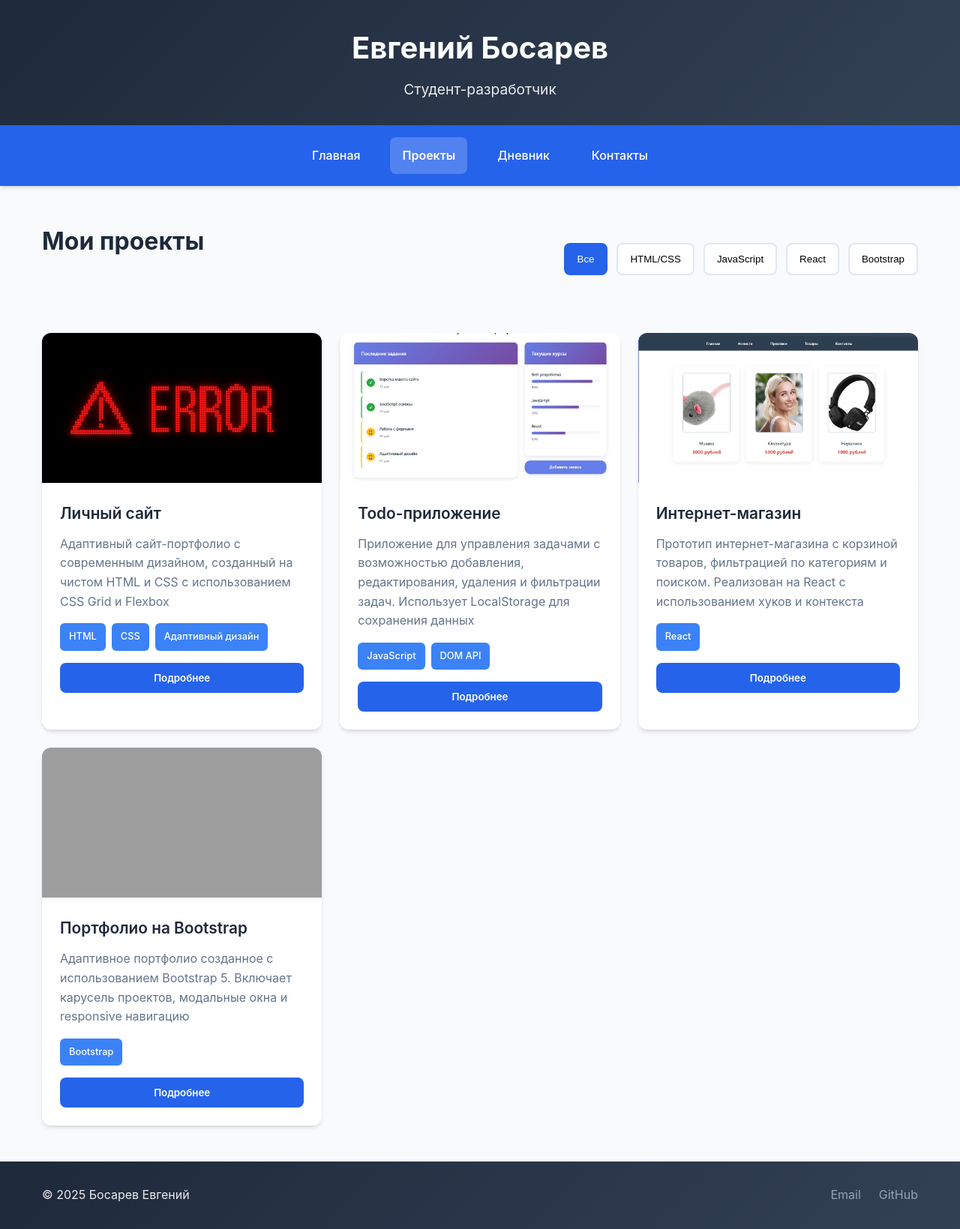
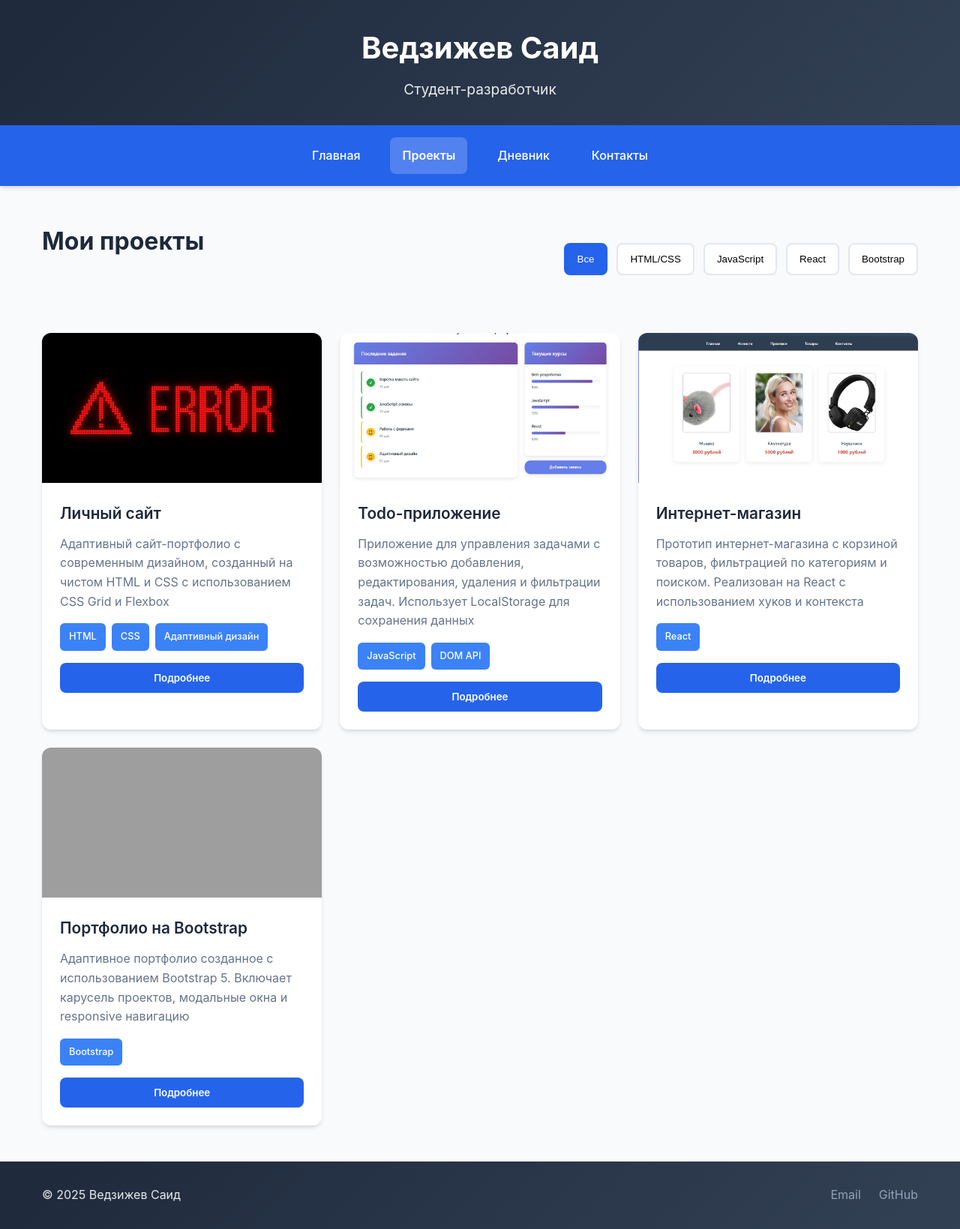
Before and after one commit to jackinevesuele/Kontrolnaya3, a plain HTML site: page pages/projects.html in a window 1280 px wide. Shown: the whole page at 75% size. Drawn offline with Linux system fonts and the light colour scheme; grey boxes are pictures that could not be loaded.

Commit message:
Update projects.html

```diff
--- a/pages/projects.html
+++ b/pages/projects.html
@@ -3,7 +3,7 @@
 <head>
     <meta charset="UTF-8">
     <meta name="viewport" content="width=device-width, initial-scale=1.0">
-    <title>Мои проекты - Босарев Евгений</title>
+    <title>Мои проекты - Ведзижев Саид</title>
     <link rel="stylesheet" href="../style/styles.css">
     <script src="../scripts/main.js"></script>
     <script src="../scripts/filters.js"></script>
@@ -14,7 +14,7 @@
         <header class="header">
             <div class="container">
                 <div class="header__content">
-                    <h1 class="header__title">Евгений Босарев</h1>
+                    <h1 class="header__title">Ведзижев Саид</h1>
                     <p class="header__subtitle">Студент-разработчик</p>
                 </div>
             </div>
@@ -143,7 +143,7 @@
         <footer class="footer">
             <div class="container">
                 <div class="footer__content">
-                    <p class="footer__copyright">&copy; 2025 Босарев Евгений</p>
+                    <p class="footer__copyright">&copy; 2025 Ведзижев Саид</p>
                     <div class="footer__links">
                         <a href="mailto:bosarev.e.v@edu.mirea.ru" class="footer__link">Email</a>
                         <a href="https://github.com/jackinevesuele" class="footer__link">GitHub</a>
```
